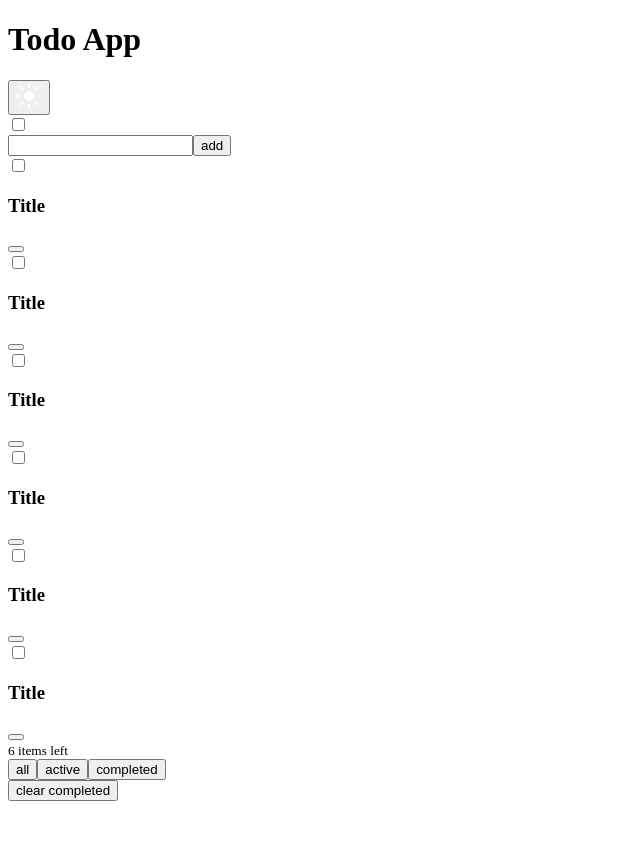
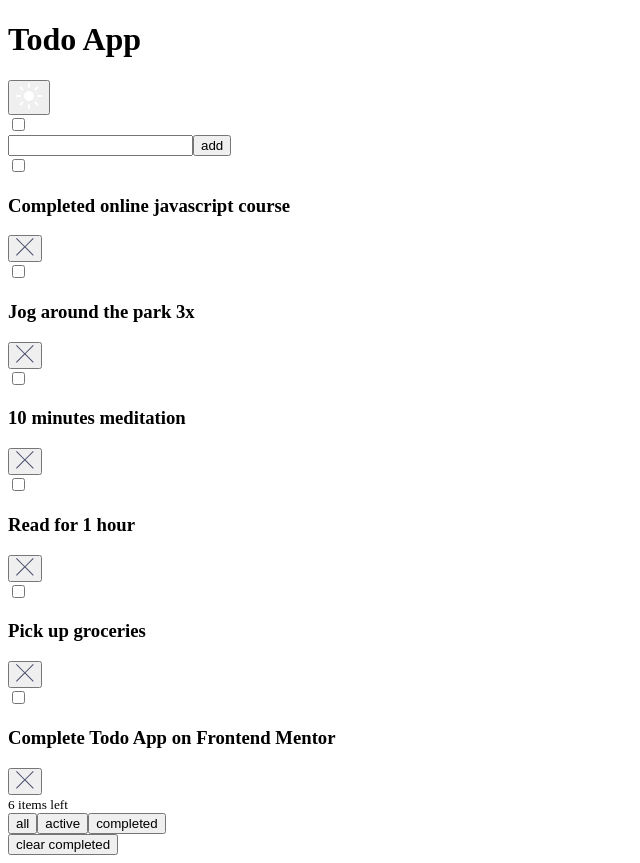
Before and after one commit to Yellow-May/React_Redux_Todo_App_With_Theme_Changer, a React (Create React App) app: page / in a window 1280 px wide. Shown: the whole page, without its empty margins (0-640 px from the left). Before the commit the page ends 809 px from the top, so only its background shows below. Built offline with nearby package versions, Linux system fonts and the light colour scheme.

Commit message:
- cross icon imported to component

```diff
--- a/src/components/Todo.tsx
+++ b/src/components/Todo.tsx
@@ -1,14 +1,18 @@
 import React from "react";
+import { TodoType } from "../redux/slices/todoSlice";
+import closeIcon from "../assets/icons/icon-cross.svg";
 
-const Todo = () => {
+const Todo = (props: TodoType) => {
 	return (
 		<div className='todo-item'>
 			<div className='check'>
 				<input type='checkbox' name='markTodo' />
 				<span></span>
 			</div>
-			<h3 className='title'>Title</h3>
-			<button className='btn btn-del' title='delete Todo'></button>
+			<h3 className='title'>{props.title}</h3>
+			<button className='btn btn-del' title='delete Todo'>
+				<img src={closeIcon} alt='close' />
+			</button>
 		</div>
 	);
 };
```
